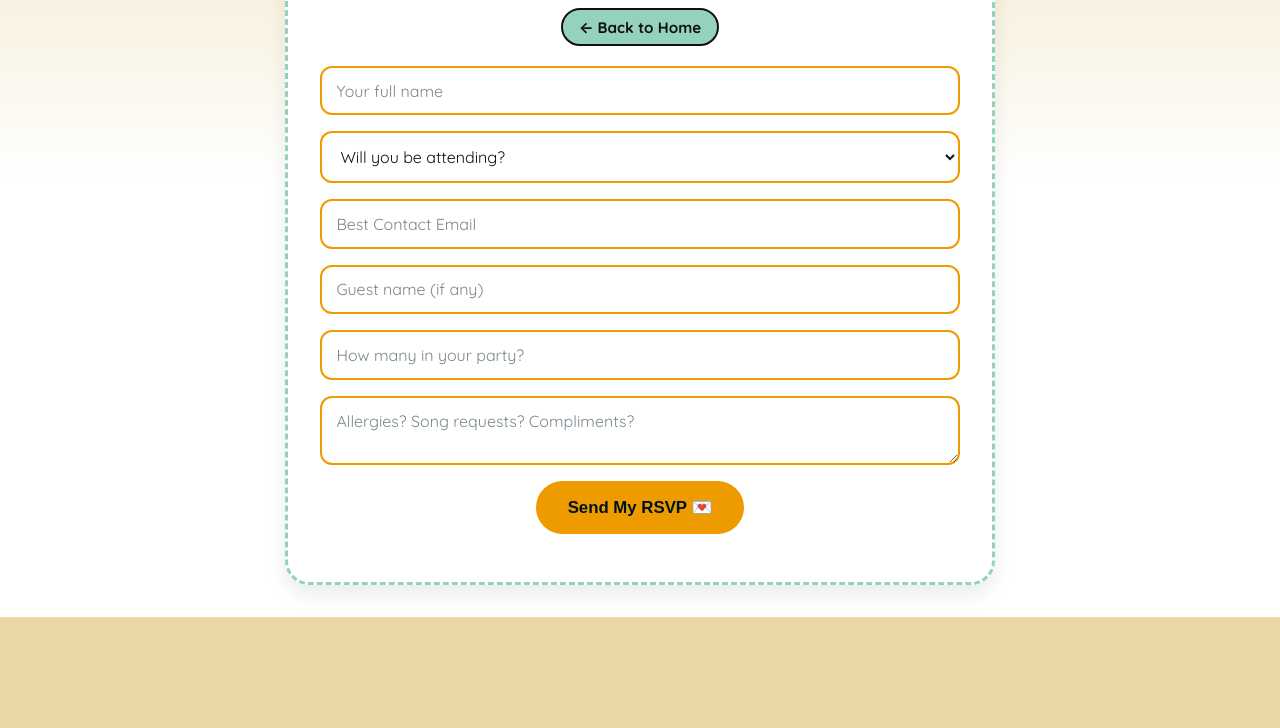
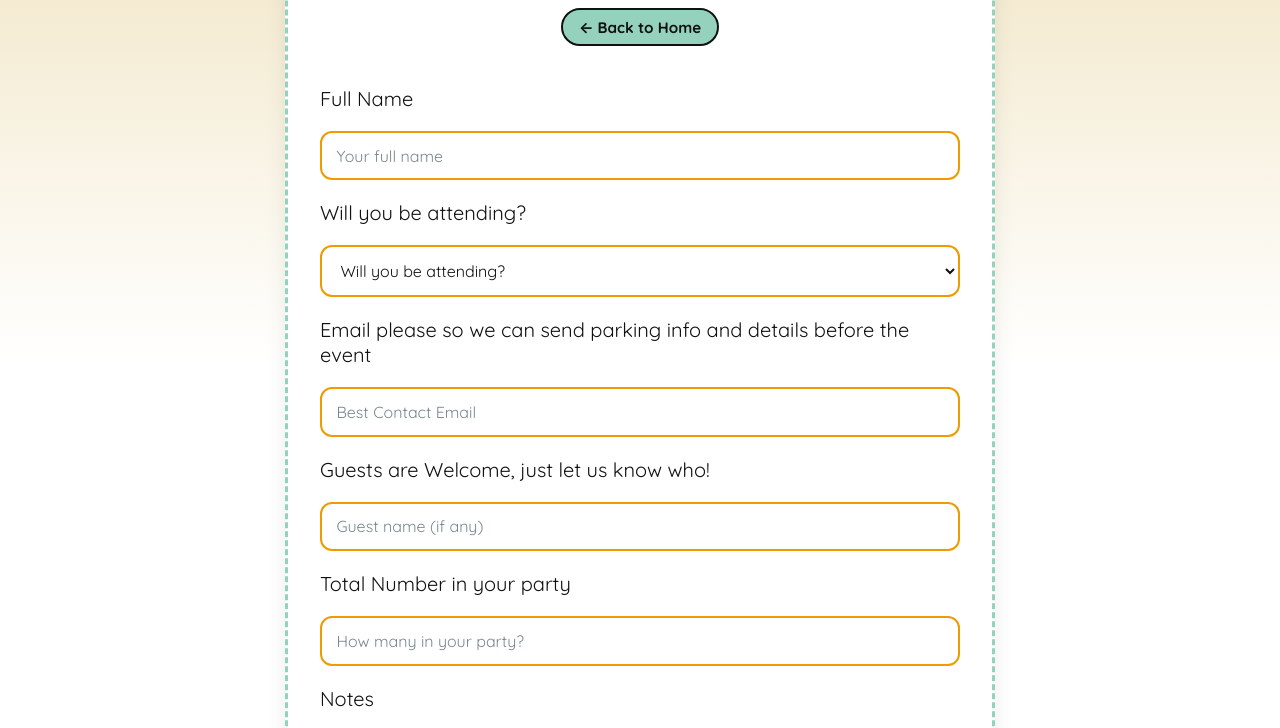
Before and after one commit to NinaRocket/hitchedin2626, a website built with Vite: page client/rsvp.html in a window 1280 px wide. Shown: the part 347-1075 px from the top of the page. Before the commit the page ends 964 px from the top, so only its background shows below. Built offline with nearby package versions, Linux system fonts and the light colour scheme.

Commit message:
labels for q's

```diff
--- a/client/rsvp.html
+++ b/client/rsvp.html
@@ -16,19 +16,21 @@
     <a href="index.html" class="home-button">← Back to Home</a>
 
     <form id="rsvp-form">
+      <p style="text-align:left;">Full Name</p>
       <input type="text" name="name" placeholder="Your full name" required />
-
+       <p  style="text-align:left;">Will you be attending?</p>
       <select name="attending" required>
         <option value="">Will you be attending?</option>
         <option value="yes">Yes, can’t wait!</option>
         <option value="no">Sadly can’t make it</option>
       </select>
+       <p  style="text-align:left;">Email please so we can send parking info and details before the event</p>
       <input type="text" name="email" placeholder="Best Contact Email" />
-
+ <p  style="text-align:left;">Guests are Welcome, just let us know who! </p>
       <input type="text" name="guest" placeholder="Guest name (if any)" />
-
+ <p  style="text-align:left;">Total Number in your party</p>
        <input type="text" name="guestCount" placeholder="How many in your party?" />
-
+ <p style="text-align:left;">Notes</p>
       <textarea name="notes" placeholder="Allergies? Song requests? Compliments?"></textarea>
 
       <!-- <input type="password" name="password" placeholder="Wedding password 🔐" required /> -->
```
